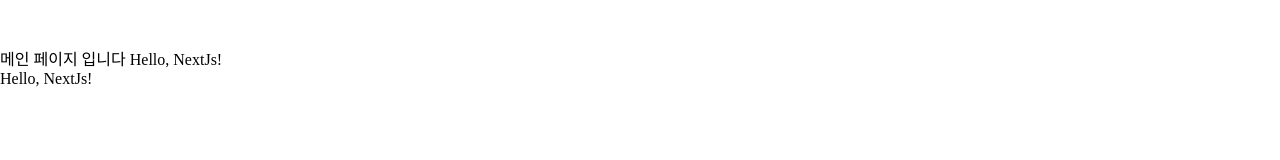
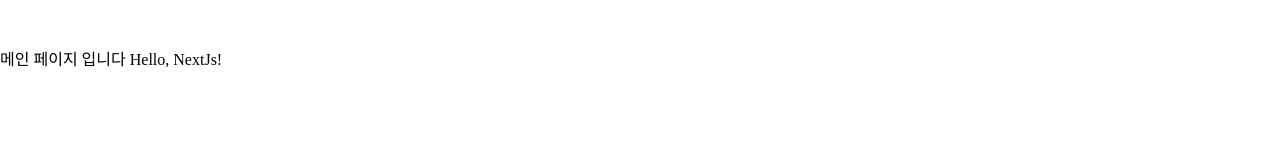
Before and after one commit to ddpound/practice3, a Next.js app: page / in a window 1280 px wide. Shown: the part 170-330 px from the top of the page. Built offline with nearby package versions, Linux system fonts and the light colour scheme.

Commit message:
몽고디비 설치후 연결과정 진행중

```diff
--- a/src/app/layout.js
+++ b/src/app/layout.js
@@ -1,6 +1,5 @@
 import Link from 'next/link'
 import './globals.css'
-
 
 export const metadata = {
   title: 'Create Next App',
--- a/src/app/page.js
+++ b/src/app/page.js
@@ -1,6 +1,12 @@
 import Image from 'next/image'
+import { MongoClient } from 'mongodb'
 
-export default function Home() {
+export default async function Home() {
+
+  const client = await MongoClient.connect('mongodb+srv://tsj:1234@cluster0.b2ehjmu.mongodb.net/')
+  const db = client.db('practice')
+  let list =  db.collection("test_board").find().toArray();
+  console.log(list)
   return (
     <>
       <div>
@@ -8,7 +14,7 @@
         Hello, NextJs!
       </div>
       <div>
-        Hello, NextJs!
+
       </div>
     </>
   )
```
Also changed, not shown: package.json (+6 -5 lines), src/util/database.js (added), 1 other file (tests, documents, lock files or other folders).
